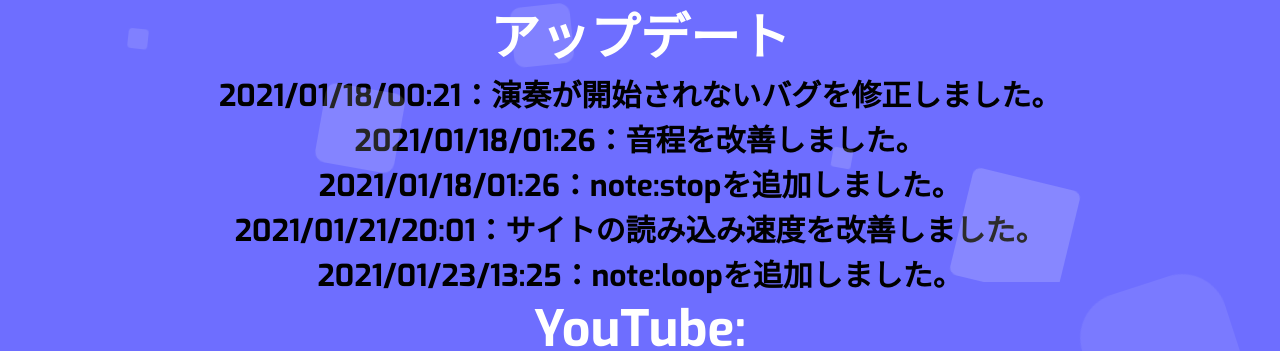
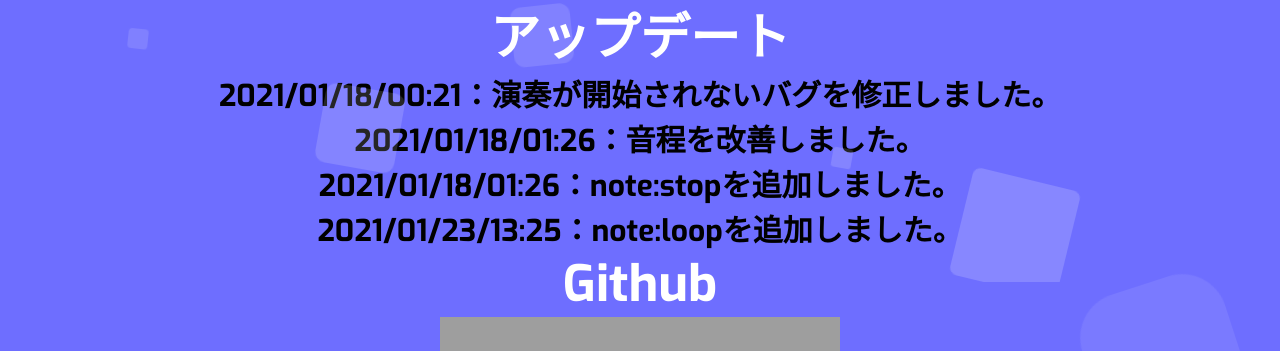
Before and after one commit to matcha1024/matcha1024-heroku, a Flask app: page /mc-note-functionner in a window 1280 px wide. Shown: the part 518-869 px from the top of the page. Run offline with Flask 2, Linux system fonts and the light colour scheme; grey boxes are pictures that could not be loaded.

Commit message:
add github link

```diff
--- a/templates/index2.html
+++ b/templates/index2.html
@@ -414,12 +414,16 @@ body{
         <h2>4./function note:stopを実行することで演奏が停止します。</h2>
         <h2>5./function note:loop/trueでループがonに、loop/falseでループがoffになります。</h2>
         <h2>※1MB以上のフォルダはアップロードできません。</h2>
+
         <h1>アップデート</h1>
         <h2>2021/01/18/00:21：演奏が開始されないバグを修正しました。</h2>
         <h2>2021/01/18/01:26：音程を改善しました。</h2>
         <h2>2021/01/18/01:26：note:stopを追加しました。</h2>
-        <h2>2021/01/21/20:01：サイトの読み込み速度を改善しました。</h2>
         <h2>2021/01/23/13:25：note:loopを追加しました。</h2>
+
+        <h1>Github</h1>
+        <a href="https://github.com/matcha1024/mc-note-functioner"><img src="https://gh-card.dev/repos/matcha1024/mc-note-functioner.svg"></a>
+
         <h1>YouTube:</h1>
         <iframe width="560" height="315" src="https://www.youtube.com/embed/vcqT1Di1CDM" frameborder="0" allow="accelerometer; autoplay; clipboard-write; encrypted-media; gyroscope; picture-in-picture" allowfullscreen></iframe>
         <h1>演奏例</h1>
```
